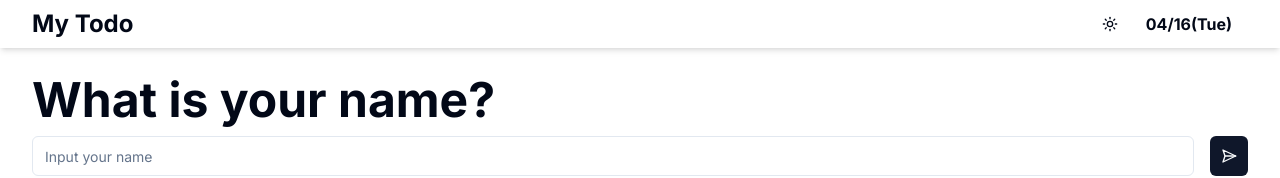
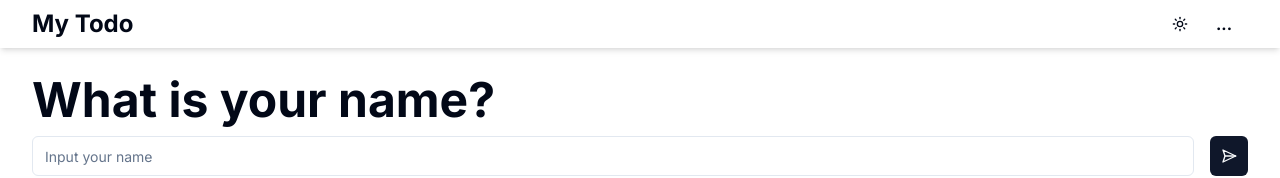
Before and after one commit to act-24-1st-newbie/next-mytodo, a Next.js app: page / in a window 1280 px wide. Shown: the top 178 px of the page. Built offline with nearby package versions, Linux system fonts and the light colour scheme.

Commit message:
Attempt React error

```diff
--- a/src/app/home/TaskList.js
+++ b/src/app/home/TaskList.js
@@ -4,15 +4,14 @@ import TaskItem from "./TaskItem";
  * TaskList Component
  *
  * @param {{
- * onDelete: (formData: FormData) => void,
- * onUpdateCheck: (formData: FormData) => void
+ *  tasks: any[]
  * }} param0
  */
-export default function TaskList({ tasks, onDelete, onUpdateCheck }) {
+export default function TaskList({ tasks }) {
   return (
     <ul className="flex flex-col gap-2">
       {tasks.map((task) => (
-        <TaskItem key={task.id} task={task} onDelete={onDelete} onUpdateCheck={onUpdateCheck} />
+        <TaskItem key={task.id} task={task} />
       ))}
     </ul>
   );
--- a/src/app/theme-recoil-root.js
+++ /dev/null
@@ -1,27 +0,0 @@
-"use client";
-
-import { RecoilRoot, useRecoilState } from "recoil";
-import { cn } from "@/lib/utils";
-import { themeState } from "@/lib/theme";
-import { useEffect } from "react";
-
-function ThemeBody({ children }) {
-  const [mode, setMode] = useRecoilState(themeState);
-  useEffect(() => {
-    setMode(localStorage.getItem("mode") ?? "light");
-  }, [setMode]);
-
-  if (mode) {
-    return <body className={cn(mode, "dark:bg-slate-800")}>{children}</body>;
-  }
-  return <body></body>;
-}
-
-/** @param {{ children: React.ReactNode }} param0 */
-export default function ThemeRecoilRoot({ children }) {
-  return (
-    <RecoilRoot>
-      <ThemeBody>{children}</ThemeBody>
-    </RecoilRoot>
-  );
-}
--- a/src/components/RightArea.js
+++ b/src/components/RightArea.js
@@ -14,7 +14,7 @@ export function RightArea({ children }) {
 
   useEffect(() => {
     setMode(localStorage.getItem("mode") ?? "light");
-    setNow(Date.now());
+    // setNow(Date.now());
   }, []);
 
   useEffect(() => {
```
